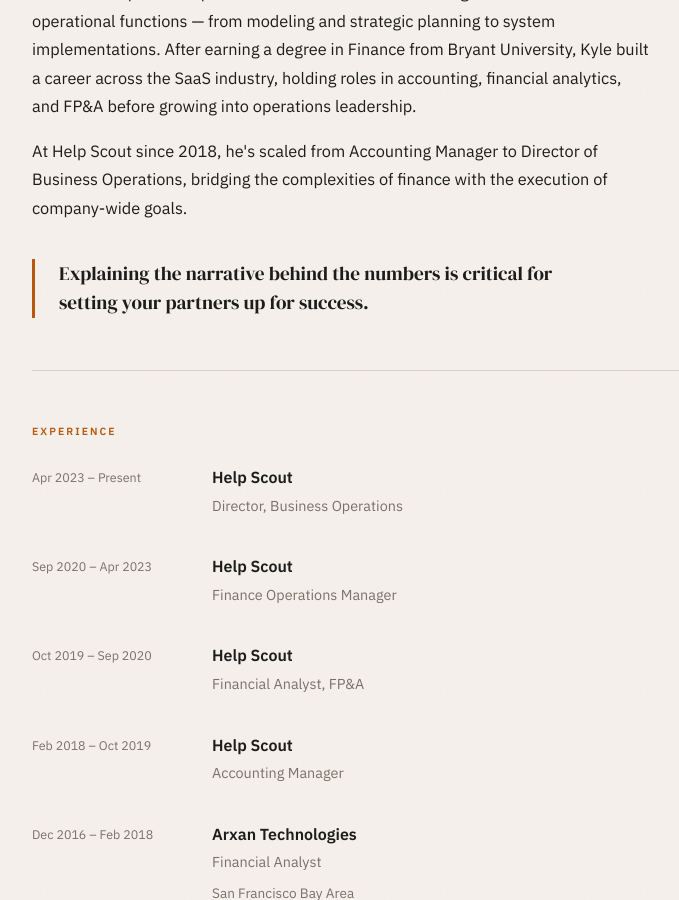
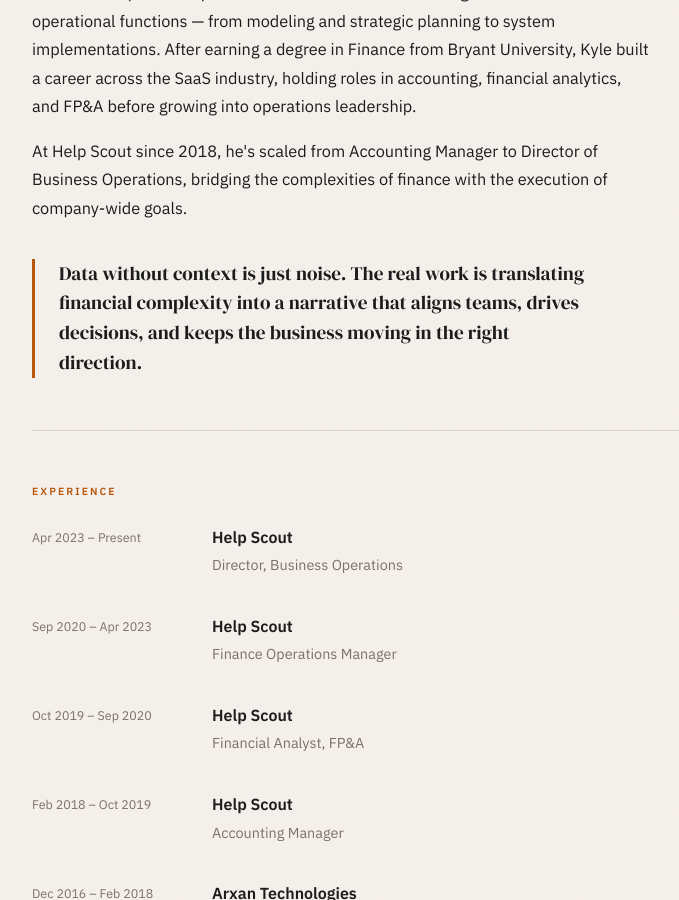
Before and after one commit to kmreid20/kylereid, a Jekyll site: the page built from index.html, in a window 1280 px wide and 900 px high, scrolled down 522 px. Shown: the whole window, without its empty margins (226-905 px from the left). Built offline with Jekyll 4.4.1, drawn with Linux system fonts in a browser that asks for light colours.

Commit message:
Update quote to emphasize translating data into actionable narrative
Co-Authored-By: Claude (claude-opus-4-6) <noreply@anthropic.com>

```diff
--- a/_data/profile.yml
+++ b/_data/profile.yml
@@ -24,8 +24,9 @@ about:
     with the execution of company-wide goals.
 
 quote: >-
-  Explaining the narrative behind the numbers is critical for setting
-  your partners up for success.
+  Data without context is just noise. The real work is translating
+  financial complexity into a narrative that aligns teams, drives
+  decisions, and keeps the business moving in the right direction.
 
 experience:
   - dates: Apr 2023 – Present
```
